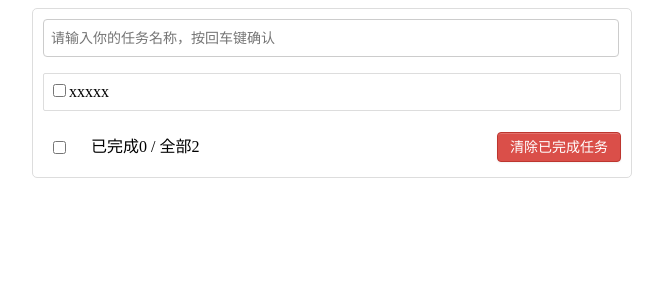
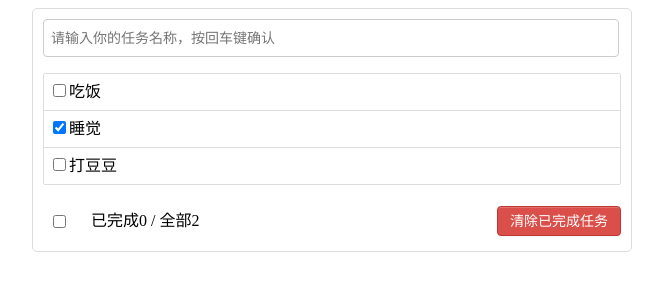
Before and after one commit to WangJianyong1124/todolist, a Vue app: page / in a window 1280 px wide. Shown: the top 300 px of the page, without its empty margins (308-971 px from the left). Built offline with nearby package versions, Linux system fonts and the light colour scheme.

Commit message:
实现列表信息动态显示

```diff
--- a/package.json
+++ b/package.json
@@ -9,6 +9,7 @@
   },
   "dependencies": {
     "core-js": "^3.6.5",
+    "nanoid": "^3.1.29",
     "vue": "^2.6.11"
   },
   "devDependencies": {
--- a/src/components/Main/ListMain.vue
+++ b/src/components/Main/ListMain.vue
@@ -1,18 +1,31 @@
 <template>
-  <ul class="todo-main">
-    <ListItem />
-  </ul>
+  <div>
+    <ul class="todo-main">
+      <ListItem :todos="todos" />
+    </ul>
+  </div>
 </template>
 
 <script>
 // 导入子组件Item
-import ListItem from './child/ListItem.vue'
+import ListItem from "./child/ListItem.vue";
+// 随机生成id
+import { nanoid } from "nanoid";
 
 export default {
   name: "ListMain",
+  data() {
+    return {
+      todos: [
+        { id: nanoid(), title: "吃饭", isDone: false },
+        { id: nanoid(), title: "睡觉", isDone: true },
+        { id: nanoid(), title: "打豆豆", isDone: false },
+      ],
+    };
+  },
   components: {
-    ListItem
-  }
+    ListItem,
+  },
 };
 </script>
 
--- a/src/components/Main/child/ListItem.vue
+++ b/src/components/Main/child/ListItem.vue
@@ -1,16 +1,19 @@
 <template>
-  <li>
-    <label>
-      <input type="checkbox" />
-      <span>xxxxx</span>
-    </label>
-    <button class="btn btn-danger" style="display: none">删除</button>
-  </li>
+  <div>
+    <li v-for="todo in todos" :key="todo.id">
+      <label>
+        <input type="checkbox" :checked="todo.isDone" />
+        <span>{{ todo.title }}</span>
+      </label>
+      <button class="btn btn-danger" style="display: none">删除</button>
+    </li>
+  </div>
 </template>
 
 <script>
 export default {
   name: "ListItem",
+  props: ["todos"]
 };
 </script>
 
```
Also changed, not shown: 1 other file (tests, documents, lock files or other folders).
